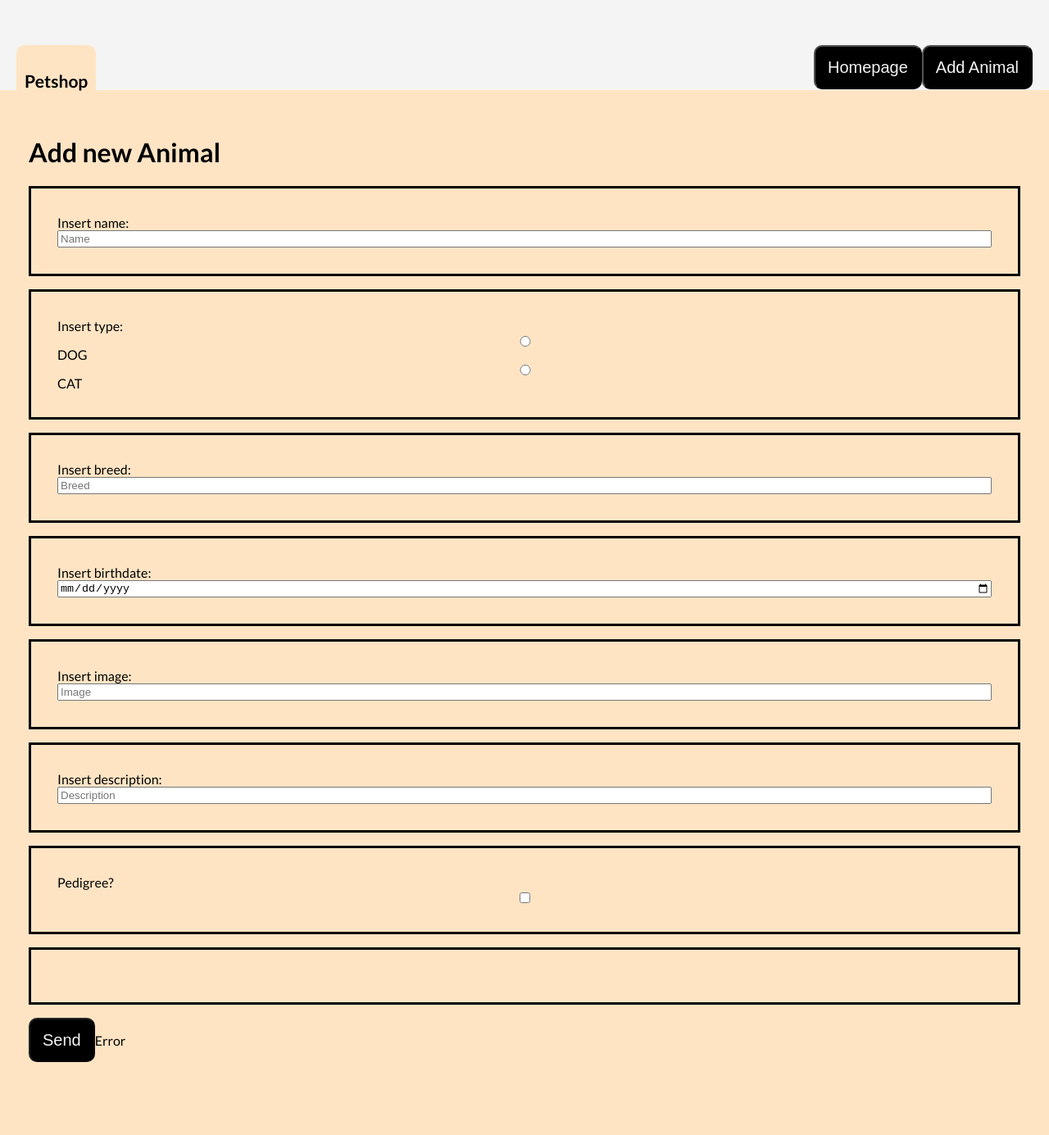
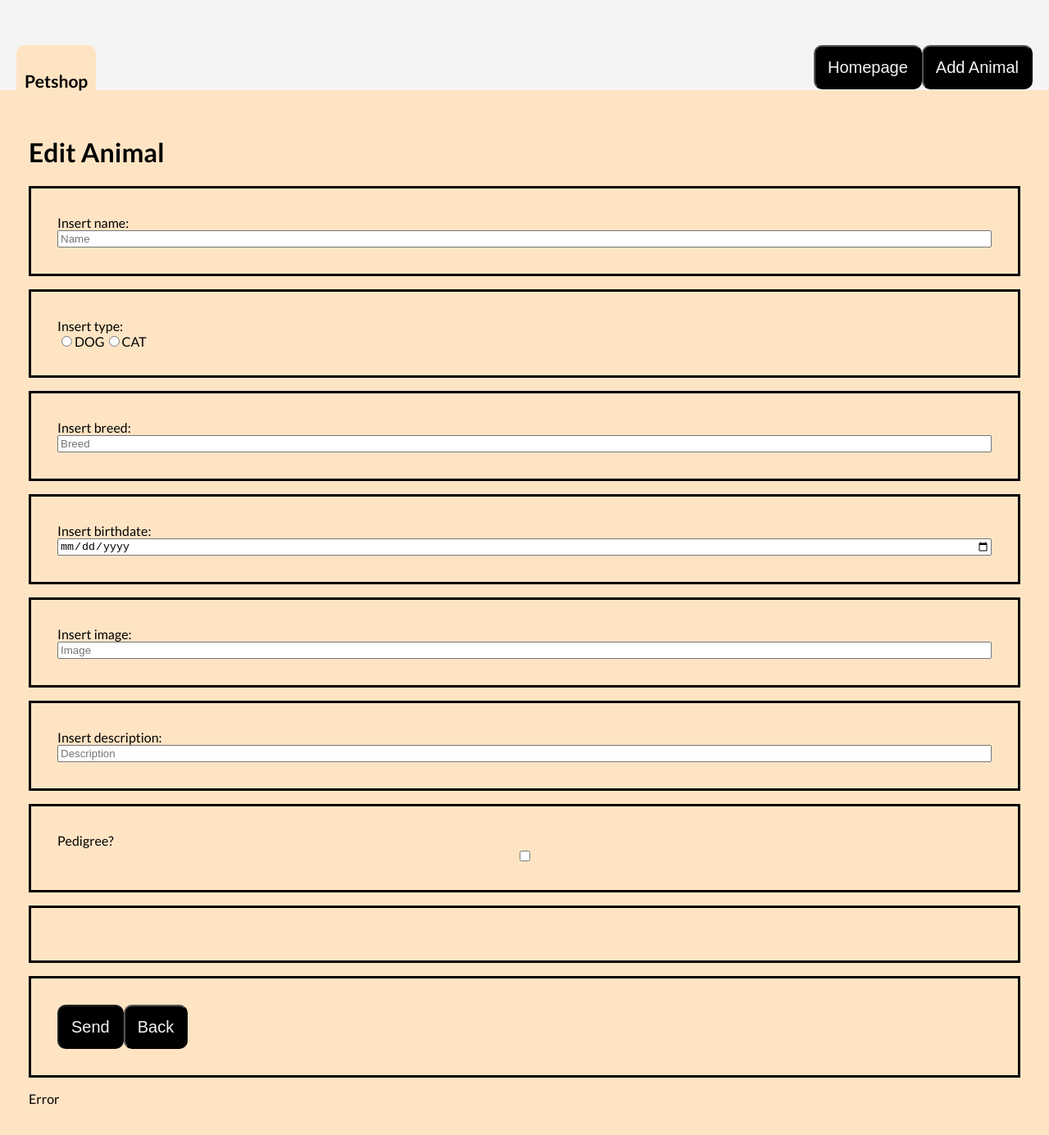
Before and after one commit to plug333/react-petshop, a React (Create React App) app: page /animal/1/edit in a window 1280 px wide. Shown: the whole page at 82% size. Before the commit the page ends 1331 px from the top, so only its background shows below. Built offline with nearby package versions, Linux system fonts and the light colour scheme; no server answers.

Commit message:
resolved bug from edit to new animal

```diff
--- a/src/modules/components/layout/pages/animal-form/animal-form.tsx
+++ b/src/modules/components/layout/pages/animal-form/animal-form.tsx
@@ -11,6 +11,8 @@ import { TAnimalState } from '../../../../../model/animal-state';
 
 export const AnimalForm = () => {
     const navigate = useNavigate();
+
+    const now = dayjs().format('YYYY-MM-DD');
 
     const params = useParams();
     const _id = params._id;
@@ -56,10 +58,6 @@ export const AnimalForm = () => {
         }
     }
 
-    useEffect(() => {
-        fetchAnimal();
-    }, []);
-
     const onSubmit = async (data: IAnimal) => {
         setAnimalState({
             ...animalState,
@@ -83,13 +81,22 @@ export const AnimalForm = () => {
         }
     }
 
+    useEffect(() => {
+        if (!_id) {
+            reset(defaultAnimal);
+        }
+    }, [_id]);
+
+    useEffect(() => {
+        fetchAnimal();
+    }, []);
+
     const watchImage = watch('imgUrl');
-
-    const now = dayjs().format('YYYY-MM-DD');
 
     return (
         <div className='animal-form'>
-            <h1>Add new Animal</h1>
+            {_id && <><h1>Edit Animal</h1></>}
+            {!_id && <><h1>Add new Animal</h1></>}
 
             <form>
                 <div className='row'>
@@ -100,13 +107,13 @@ export const AnimalForm = () => {
                             required: { value: true, message: 'Field Required' },
                         })}
                         placeholder='Name'
-                        value={animalState.animal?.name}
                     />
                     {errors.name && errors.name.message}
                 </div>
 
                 <div className='row'>
                     <label htmlFor='type'>Insert type:  </label>
+                    <div className='checkbox-row'>
                         <input
                             type='radio'
                             id='DOG'
@@ -127,6 +134,7 @@ export const AnimalForm = () => {
                             })}
                         />
                         <label htmlFor='CAT'>CAT</label>
+                    </div>
                     {errors.type && errors.type.message}
                 </div>
 
@@ -138,7 +146,6 @@ export const AnimalForm = () => {
                             required: { value: true, message: 'Field Required' },
                         })}
                         placeholder='Breed'
-                        value={animalState.animal?.breed}
                     />
                     {errors.breed && errors.breed.message}
                 </div>
@@ -152,7 +159,6 @@ export const AnimalForm = () => {
                         {...register('birthDate', {
                             required: { value: true, message: 'Field Required' },
                         })}
-                        value={animalState.animal?.birthDate}
                     />
                     {errors.birthDate && errors.birthDate.message}
                 </div>
@@ -165,7 +171,6 @@ export const AnimalForm = () => {
                             required: { value: true, message: 'Field Required' },
                         })}
                         placeholder='Image'
-                        value={animalState.animal?.imgUrl}
                     />
                     {errors.imgUrl && errors.imgUrl.message}
                 </div>
@@ -179,7 +184,6 @@ export const AnimalForm = () => {
                             minLength: { value: 9, message: 'Min 10 char allowed'}
                         })}
                         placeholder='Description'
-                        value={animalState.animal?.description}
                     />
                     {errors.description && errors.description.message}
                 </div>
@@ -201,7 +205,19 @@ export const AnimalForm = () => {
                     )}
                 </div>
 
-                {!animalState.loading && <><button disabled={!isValid} onClick={handleSubmit(onSubmit)}>Send</button></>}
+                <div className='row'>
+                    {!animalState.loading && <>
+                        <div className='row-button'>
+                            <button disabled={!isValid} onClick={handleSubmit(onSubmit)}>Send</button>
+                            {_id && <>
+                                <button onClick={() => {
+
+                                    navigate(`/animal/${_id}`)
+                                }}>Back</button>
+                            </>}
+                        </div>
+                    </>}
+                </div>
                 {animalState.error && "Error"}
             </form>
         </div>
```
Lines whose indentation alone changed are shown as unchanged.
